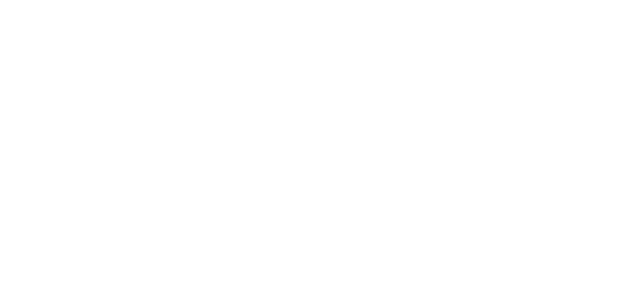
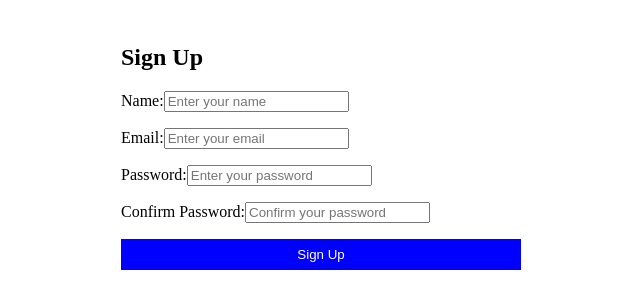
Before and after one commit to TANVEERHASSANGETHIB/Airbnb_final, a React (Vite) app in the folder my-vite-app/: page /SignUp in a window 1280 px wide. Before the commit this address had no page. Shown: the top 308 px of the page, without its empty margins (319-959 px from the left). Built offline with nearby package versions, Linux system fonts and the light colour scheme.

Commit message:
Basic Signup Structure Impletemented

```diff
--- a/my-vite-app/src/App.jsx
+++ b/my-vite-app/src/App.jsx
@@ -2,6 +2,7 @@
 import { BrowserRouter as Router, Route, Routes } from 'react-router-dom';
 import Homepage from './Pages/Homepage';
 import ListingDetail from './Pages/Listing-Detail';
+import { SignUp } from './Pages/SignUp';
 
 function App() {
   return (
@@ -9,6 +10,7 @@
       <Routes>
         <Route path="/" element={<Homepage />} />
         <Route path="/listing/:slug" element={<ListingDetail />} />
+        <Route path="/SignUp" element={<SignUp />} />
       </Routes>
     </Router>
   );
--- a/my-vite-app/src/Components/Navbar.jsx
+++ b/my-vite-app/src/Components/Navbar.jsx
@@ -1,6 +1,8 @@
 import React from 'react';
 import { Search } from './Search';
+import {SignUp} from '../Pages/SignUp'
 import '../Style/Navbar.css';
+import { Link } from 'react-router-dom';
 
 export const Navbar = () => {
   return (
@@ -14,7 +16,8 @@
       <div id="usermenu">
         <ul>
           <li>Login</li>
-          <li>Signup</li>
+          <Link to="/signup">Sign Up</Link>
+
         </ul>
       </div>
     </div>
--- /dev/null
+++ b/my-vite-app/src/Pages/SignUp.jsx
@@ -0,0 +1,98 @@
+import React, { useState } from 'react';
+
+export const SignUp = () => {
+  const [formData, setFormData] = useState({
+    name: '',
+    email: '',
+    password: '',
+    confirmPassword: '',
+  });
+
+  const [error, setError] = useState('');
+  const [success, setSuccess] = useState('');
+
+  const handleChange = (e) => {
+    const { name, value } = e.target;
+    setFormData({ ...formData, [name]: value });
+  };
+
+  const handleSubmit = (e) => {
+    e.preventDefault();
+    setError('');
+    setSuccess('');
+
+    if (formData.password !== formData.confirmPassword) {
+      setError('Passwords do not match!');
+      return;
+    }
+
+    if (!formData.name || !formData.email || !formData.password) {
+      setError('All fields are required!');
+      return;
+    }
+
+    // Perform any further actions here (e.g., sending data to a backend)
+    setSuccess('Sign-up successful!');
+  };
+
+  return (
+    <div style={{ maxWidth: '400px', margin: '0 auto', padding: '1rem' }}>
+      <h2>Sign Up</h2>
+      <form onSubmit={handleSubmit} style={{ display: 'flex', flexDirection: 'column', gap: '1rem' }}>
+        <div>
+          <label htmlFor="name">Name:</label>
+          <input
+            type="text"
+            id="name"
+            name="name"
+            value={formData.name}
+            onChange={handleChange}
+            placeholder="Enter your name"
+            required
+          />
+        </div>
+        <div>
+          <label htmlFor="email">Email:</label>
+          <input
+            type="email"
+            id="email"
+            name="email"
+            value={formData.email}
+            onChange={handleChange}
+            placeholder="Enter your email"
+            required
+          />
+        </div>
+        <div>
+          <label htmlFor="password">Password:</label>
+          <input
+            type="password"
+            id="password"
+            name="password"
+            value={formData.password}
+            onChange={handleChange}
+            placeholder="Enter your password"
+            required
+          />
+        </div>
+        <div>
+          <label htmlFor="confirmPassword">Confirm Password:</label>
+          <input
+            type="password"
+            id="confirmPassword"
+            name="confirmPassword"
+            value={formData.confirmPassword}
+            onChange={handleChange}
+            placeholder="Confirm your password"
+            required
+          />
+        </div>
+        {error && <p style={{ color: 'red' }}>{error}</p>}
+        {success && <p style={{ color: 'green' }}>{success}</p>}
+        <button type="submit" style={{ padding: '0.5rem', background: 'blue', color: 'white', border: 'none' }}>
+          Sign Up
+        </button>
+      </form>
+    </div>
+  );
+};
```
